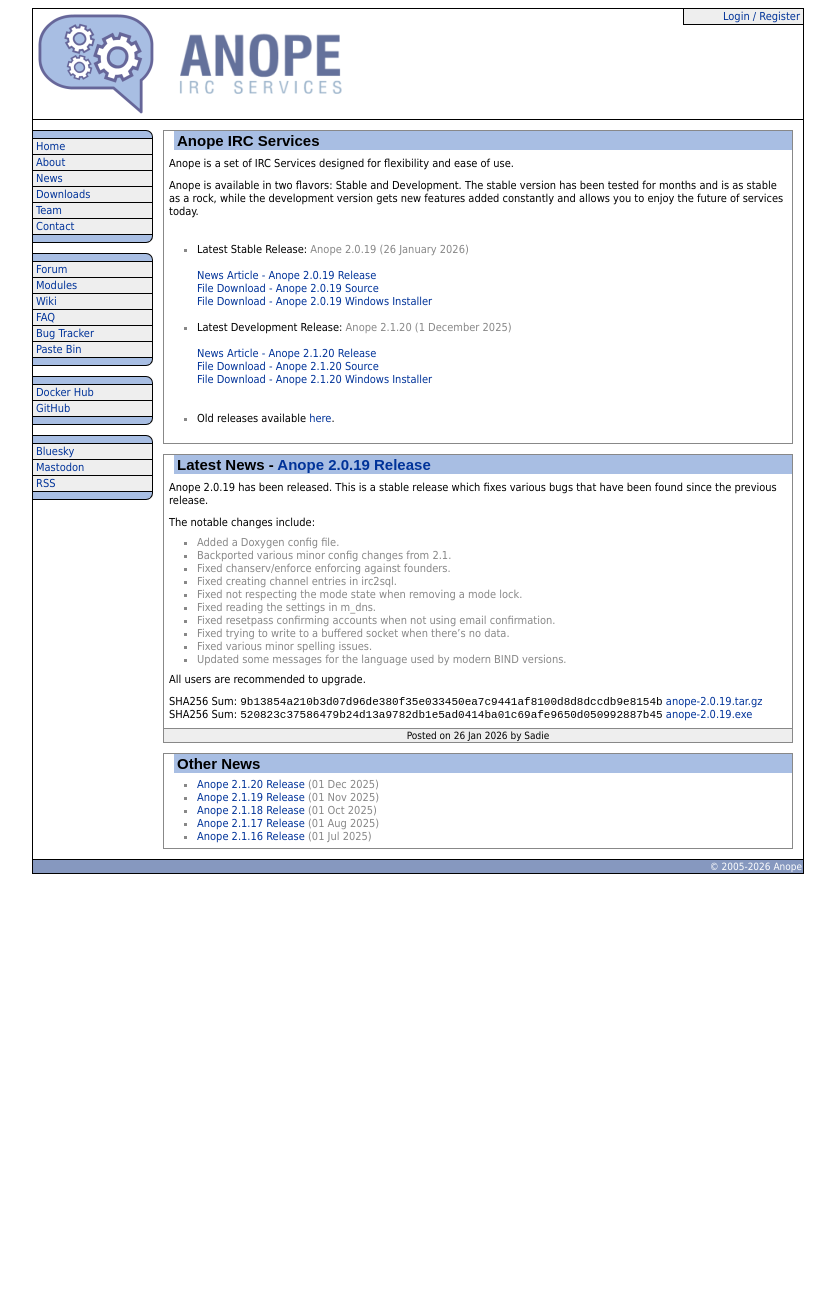
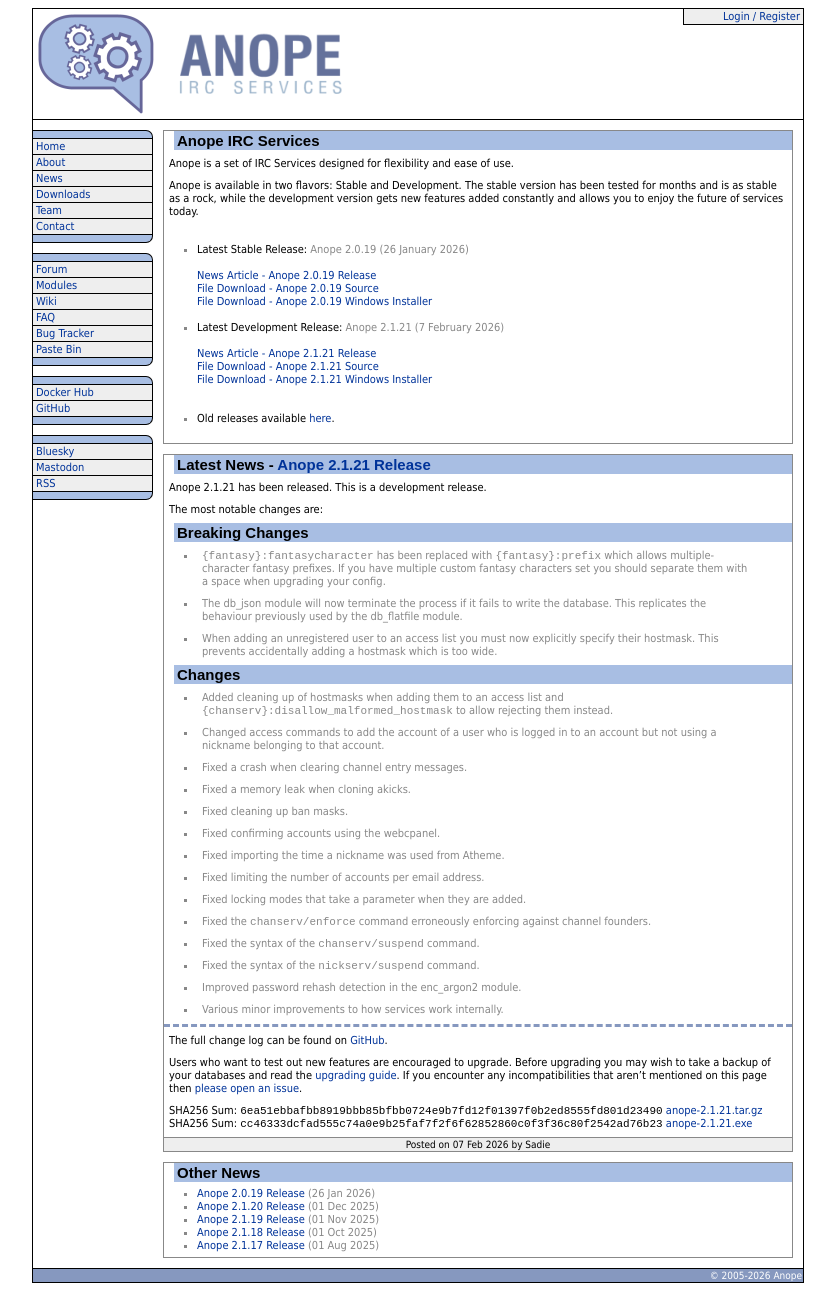
Before and after one commit to anope/website, a Jekyll site: the page built from index.html, in a window 1280 px wide. Shown: the whole page, without its empty margins (222-1057 px from the left). Built offline with Jekyll 4.4.1, drawn with Linux system fonts in a browser that asks for light colours; the list of posts is cut into pages by our own code; before the commit the page ends 900 px from its top, so only the background shows below that.

Commit message:
Add the news post for the 2.1.21 release.

```diff
--- a/_config.yml
+++ b/_config.yml
@@ -38,11 +38,11 @@
 
 releases:
   devel:
-    version: 2.1.20
-    date: 2025-12-01
-    news: /news/2025/anope-2120-release.html
-    source: https://github.com/anope/anope/archive/refs/tags/2.1.20.tar.gz
-    windows: https://github.com/anope/anope/releases/download/2.1.20/anope-2.1.20.exe
+    version: 2.1.21
+    date: 2026-02-07
+    news: /news/2026/anope-2121-release.html
+    source: https://github.com/anope/anope/archive/refs/tags/2.1.21.tar.gz
+    windows: https://github.com/anope/anope/releases/download/2.1.21/anope-2.1.21.exe
   stable:
     version: 2.0.19
     date: 2026-01-26
--- /dev/null
+++ b/_posts/2025-2029/2026-02-07-anope-2121-release.md
@@ -0,0 +1,58 @@
+---
+layout: post
+title: Anope 2.1.21 Release
+author: Sadie
+category: 2026
+---
+
+Anope 2.1.21 has been released. This is a development release.
+
+The most notable changes are:
+
+### Breaking Changes
+
+* `{fantasy}:fantasycharacter` has been replaced with `{fantasy}:prefix` which allows multiple-character fantasy prefixes. If you have multiple custom fantasy characters set you should separate them with a space when upgrading your config.
+
+* The db_json module will now terminate the process if it fails to write the database. This replicates the behaviour previously used by the db_flatfile module.
+
+* When adding an unregistered user to an access list you must now explicitly specify their hostmask. This prevents accidentally adding a hostmask which is too wide.
+
+### Changes
+
+* Added cleaning up of hostmasks when adding them to an access list and `{chanserv}:disallow_malformed_hostmask` to allow rejecting them instead.
+
+* Changed access commands to add the account of a user who is logged in to an account but not using a nickname belonging to that account.
+
+* Fixed a crash when clearing channel entry messages.
+
+* Fixed a memory leak when cloning akicks.
+
+* Fixed cleaning up ban masks.
+
+* Fixed confirming accounts using the webcpanel.
+
+* Fixed importing the time a nickname was used from Atheme.
+
+* Fixed limiting the number of accounts per email address.
+
+* Fixed locking modes that take a parameter when they are added.
+
+* Fixed the `chanserv/enforce` command erroneously enforcing against channel founders.
+
+* Fixed the syntax of the `chanserv/suspend` command.
+
+* Fixed the syntax of the `nickserv/suspend` command.
+
+* Improved password rehash detection in the enc_argon2 module.
+
+* Various minor improvements to how services work internally.
+
+---
+
+The full change log can be found on [GitHub](https://github.com/anope/anope/compare/2.1.20...2.1.21).
+
+Users who want to test out new features are encouraged to upgrade. Before upgrading you may wish to take a backup of your databases and read the [upgrading guide](/upgrading.html). If you encounter any incompatibilities that aren't mentioned on this page then [please open an issue](https://github.com/anope/website/issues/new).
+
+SHA256 Sum: `6ea51ebbafbb8919bbb85bfbb0724e9b7fd12f01397f0b2ed8555fd801d23490` [anope-2.1.21.tar.gz](https://github.com/anope/anope/archive/refs/tags/2.1.21.tar.gz)
+\
+SHA256 Sum: `cc46333dcfad555c74a0e9b25faf7f2f6f62852860c0f3f36c80f2542ad76b23` [anope-2.1.21.exe](https://github.com/anope/anope/releases/download/2.1.21/anope-2.1.21.exe)
--- a/upgrading.md
+++ b/upgrading.md
@@ -70,6 +70,8 @@
 0. Add a description to the `GREET` privilege ([example](https://github.com/anope/anope/blob/2.1.1/data/botserv.example.conf#L326)).
 
 0. Rename `{botserv}:gecos` to `{botserv}:real`.
+
+0. If you have `{fantasy}:fantasycharacter` set then replace it with `{fantasy}:prefix` ([example](https://github.com/anope/anope/blob/2.1.21/data/botserv.example.conf#L354-L361)).
 
 #### chanserv.conf
 
```
